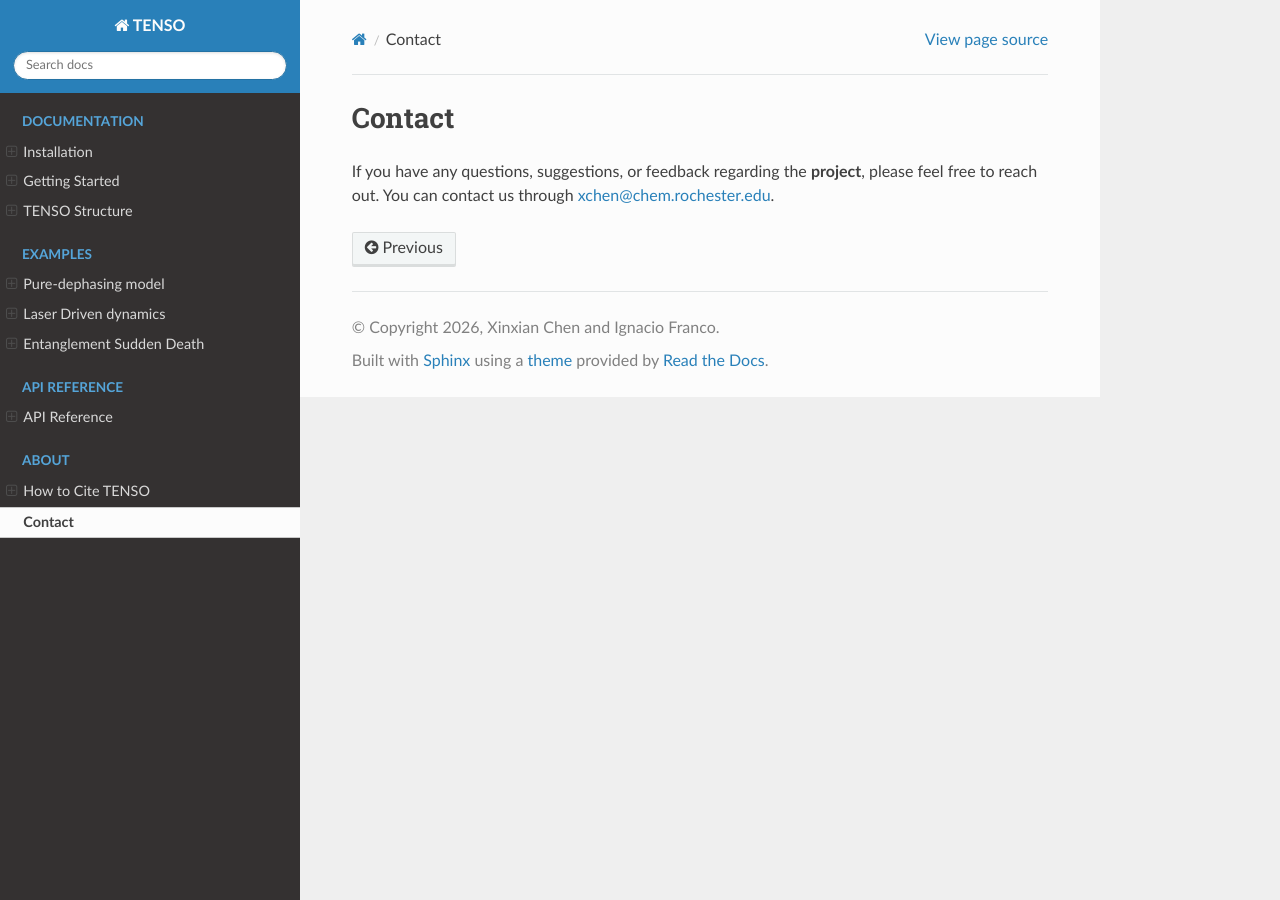
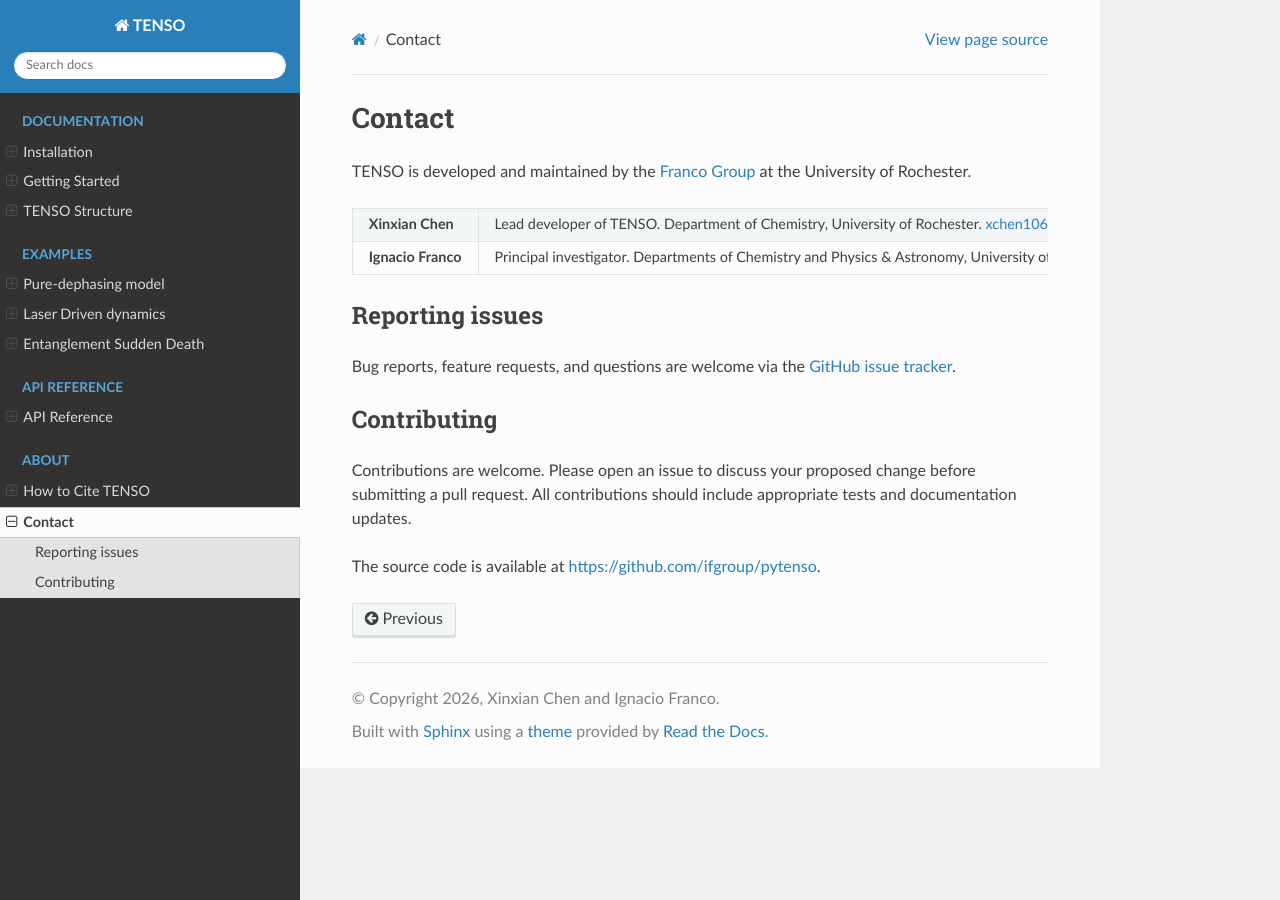
Before and after one commit to ifgroup/tenso_doc, a Sphinx documentation site: the page built from source/contact.rst, in a window 1280 px wide. Built offline with Sphinx 7.4.7 and the Read the Docs theme 3.1.0, drawn with Linux system fonts in a browser that asks for light colours; pages that are not in the unit, such as notebooks, are missing from menus.

Commit message:
Update contact information and contribution guidelines
Added contact information for project developers and contribution guidelines.

```diff
--- a/source/contact.rst
+++ b/source/contact.rst
@@ -1,4 +1,39 @@
+.. _contact:
+
 Contact
-==============
+=======
 
-If you have any questions, suggestions, or feedback regarding the **project**, please feel free to reach out. You can contact us through xchen@chem.rochester.edu.
+TENSO is developed and maintained by the
+`Franco Group <https://www.chemistry.rochester.edu/faculty/franco-ignacio.html>`_
+at the University of Rochester.
+
+.. list-table::
+   :widths: 30 70
+   :header-rows: 0
+
+   * - **Xinxian Chen**
+     - Lead developer of TENSO.
+       Department of Chemistry, University of Rochester.
+       `xchen106@ur.rochester.edu <mailto:xchen106@ur.rochester.edu>`_
+
+   * - **Ignacio Franco**
+     - Principal investigator.
+       Departments of Chemistry and Physics & Astronomy,
+       University of Rochester.
+       `ignacio.franco@rochester.edu <mailto:ignacio.franco@rochester.edu>`_
+
+Reporting issues
+----------------
+
+Bug reports, feature requests, and questions are welcome via the
+`GitHub issue tracker <https://github.com/ifgroup/pytenso/issues>`_.
+
+Contributing
+------------
+
+Contributions are welcome. Please open an issue to discuss your proposed
+change before submitting a pull request. All contributions should include
+appropriate tests and documentation updates.
+
+The source code is available at
+`https://github.com/ifgroup/pytenso <https://github.com/ifgroup/pytenso>`_.
```
